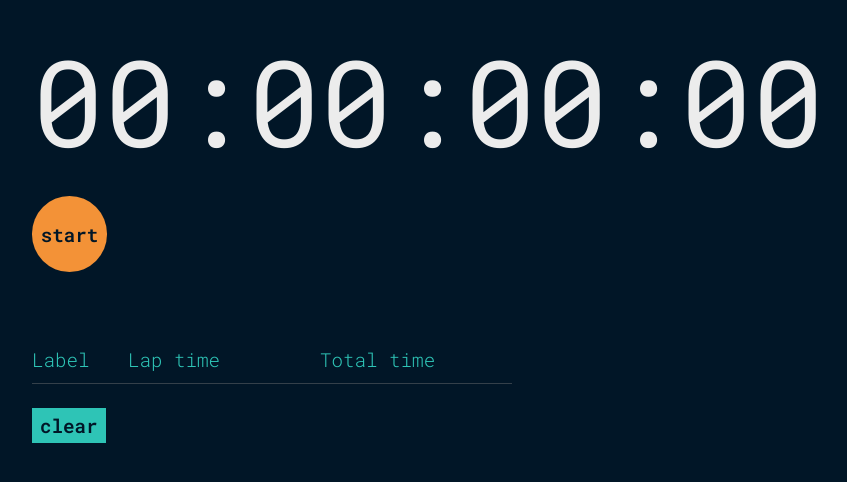
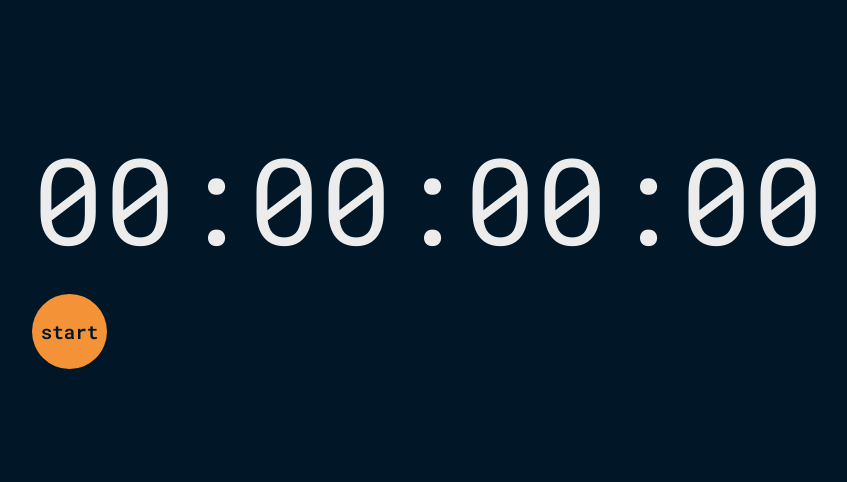
Before and after one commit to Yinuo-M/stopwatch, a React (Create React App) app: page / in a window 1280 px wide. Shown: the part 156-638 px from the top of the page, without its empty margins (16-863 px from the left). Built offline with nearby package versions, Linux system fonts and the light colour scheme.

Commit message:
Add lap and clear functions

```diff
--- a/src/Stopwatch.js
+++ b/src/Stopwatch.js
@@ -23,7 +23,7 @@ export default function Stopwatch() {
   // Current time is the amount of time that should be displayed.
   const [currentTime, setCurrentTime] = useState(0);
   const [requestId, setRequestId] = useState(null);
-  const [prevLapTime, setPrevLapTime] = useState(null);
+  const [prevLapTime, setPrevLapTime] = useState(0);
   const [lapHistory, setLapHistory] = useState([]);
 
   function startTimer() {
@@ -35,13 +35,14 @@ export default function Stopwatch() {
   function updateTime(timestamp) {
     if (!startTime.current) startTime.current = timestamp;
     setCurrentTime(elapsedTime + timestamp - startTime.current);
+    console.log("running");
 
     const requestId = requestAnimationFrame(updateTime);
     setRequestId(requestId);
   }
 
   function pauseTimer() {
-    cleanup();
+    if (requestId) cancelAnimationFrame(requestId);
     setRequestId(null);
     startTime.current = 0;
     setIsPaused(true);
@@ -49,13 +50,14 @@ export default function Stopwatch() {
   }
 
   function resetTimer() {
-    cleanup();
+    if (requestId) cancelAnimationFrame(requestId);
     setRequestId(null);
     startTime.current = 0;
     setIsPaused(false);
     setIsActive(false);
     setElapsedTime(0);
     setCurrentTime(0);
+    setPrevLapTime(0);
   }
 
   function lapTimer() {
@@ -72,16 +74,18 @@ export default function Stopwatch() {
       newState.push(lapRecord);
       return newState;
     });
-    console.log(lapHistory);
   }
 
-  function cleanup() {
-    if (requestId) cancelAnimationFrame(requestId);
+  function clearLapHistory() {
+    setLapHistory([]);
+    setPrevLapTime(0);
   }
 
   useEffect(() => {
-    return cleanup;
-  });
+    return () => {
+      if (requestId) cancelAnimationFrame(requestId);
+    };
+  }, [requestId]);
 
   return (
     <div className="stopwatch">
@@ -94,7 +98,9 @@ export default function Stopwatch() {
         resetTimer={resetTimer}
         lapTimer={lapTimer}
       />
-      <LapTable lapHistory={lapHistory} />
+      {lapHistory.length > 0 ? (
+        <LapTable lapHistory={lapHistory} clearLapHistory={clearLapHistory} />
+      ) : null}
     </div>
   );
 }
--- a/src/Stopwatch.scss
+++ b/src/Stopwatch.scss
@@ -1,16 +1,15 @@
 .stopwatch {
-  margin-top: 3rem;
+  margin: 3rem 0;
 }
 
 @media (min-width: 700px) {
   .stopwatch {
-    margin-left: 3rem;
-    margin-top: 0;
+    margin: 3rem;
   }
 }
 
 @media (min-width: 1400px) {
   .stopwatch {
-    margin-left: 15rem;
+    margin: 3rem 0 3rem 15rem;
   }
 }
--- a/src/index.scss
+++ b/src/index.scss
@@ -25,7 +25,7 @@ body {
   display: flex;
   justify-content: center;
   align-items: flex-start;
-  overflow: hidden;
+  overflow-x: hidden;
 }
 
 @media (min-width: 700px) {
--- a/src/lap-table/LapTable.js
+++ b/src/lap-table/LapTable.js
@@ -21,7 +21,11 @@ export default function LapTable(props) {
         </thead>
         <TableBody lapHistory={props.lapHistory} />
       </table>
-      <Button className="lap__button" onClick={null} text="clear" />
+      <Button
+        className="lap__button"
+        handleClick={props.clearLapHistory}
+        text="clear"
+      />
     </div>
   );
 }
```
